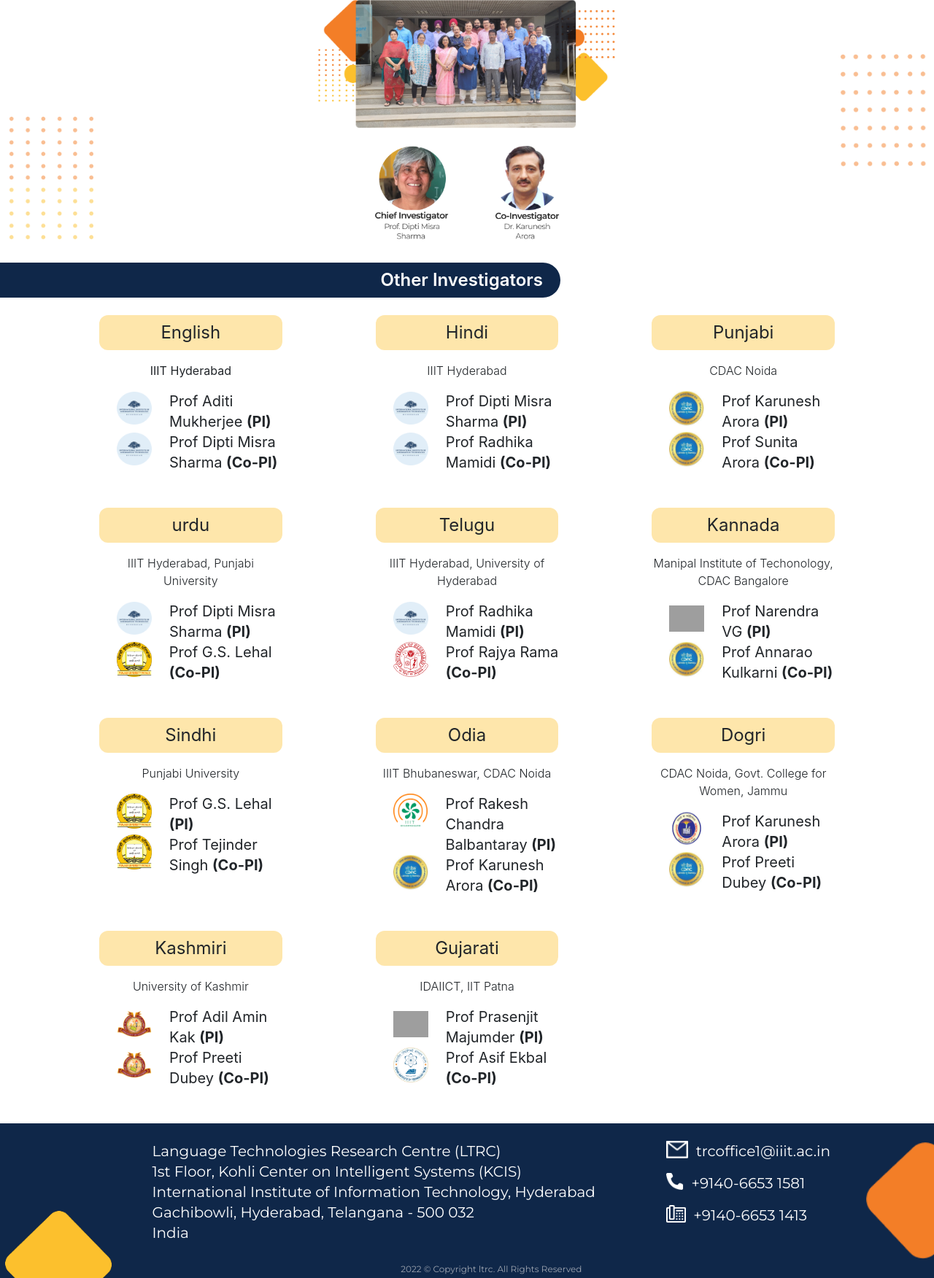
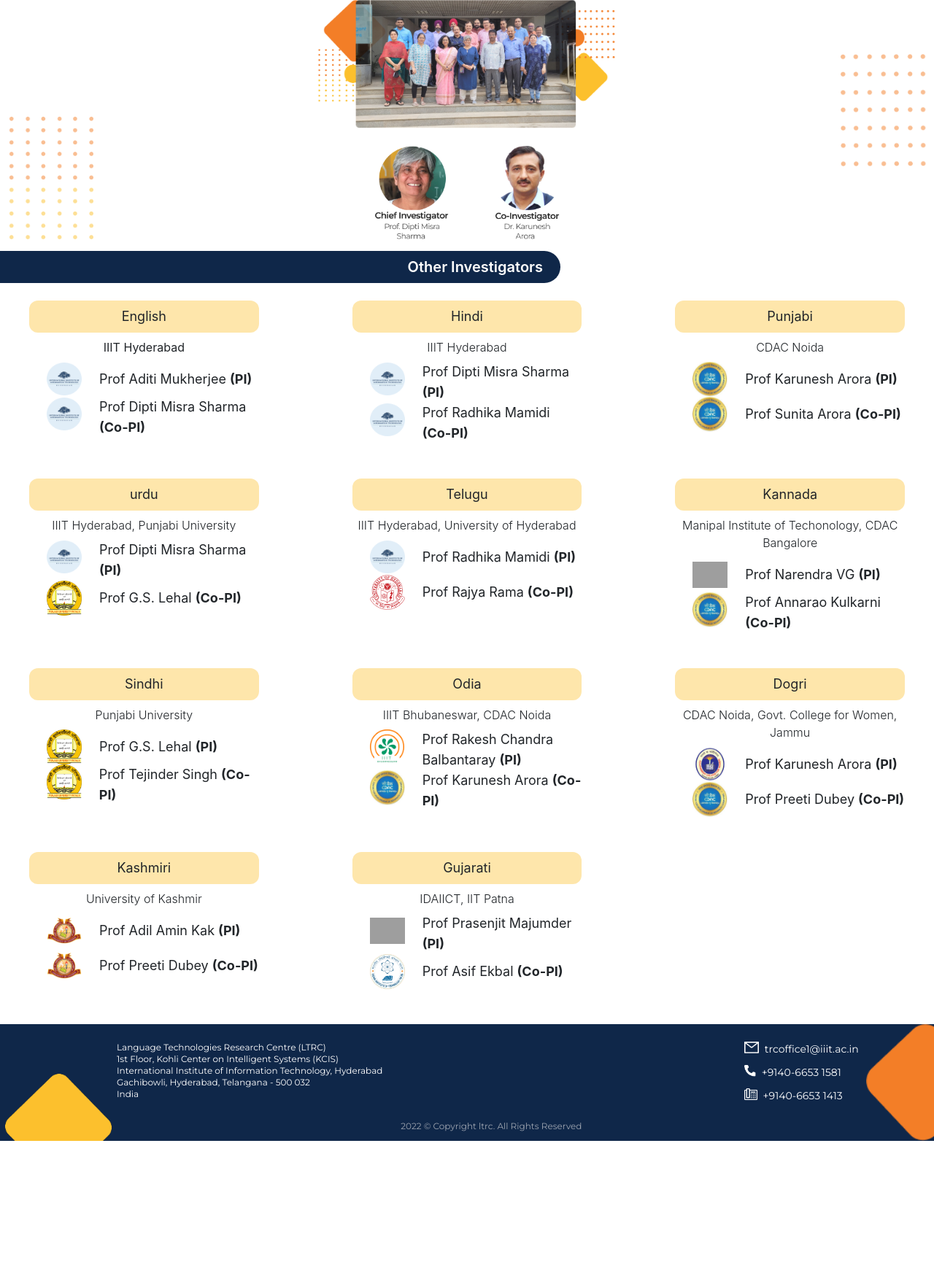
Before and after one commit to IIITH-Product-Labs/leaderboard, a Flask app: page /consortium in a window 1280 px wide. Shown: the part 142-1894 px from the top of the page at 73% size. After the commit the page ends 1706 px from the top, so only its background shows below. Run offline with Flask 2, Linux system fonts and the light colour scheme; some libraries are stand-ins or nearby versions; grey boxes are pictures that could not be loaded.

Commit message:
changed text sizes, footer

```diff
--- a/templates/consortium.html
+++ b/templates/consortium.html
@@ -119,10 +119,10 @@
         >
       </div>
     </div>
-       <!-- navbarrr endd -->
+       <!-- navbar endd -->
 
 
-    <div class="flex items-end  md:mb-8 ">
+    <div class="flex items-end  md:mb-4 ">
       <div class="flex:none">
         <img class="w-32 opacity-50" src="{{url_for('static',filename='g72.png')}}">
       </div>
@@ -136,23 +136,26 @@
         <img class="w-32 opacity-50" src="{{url_for('static',filename='grp1.png')}}">
       </div>
     </div>
-    <div class="bg-DarkBlue text-Montserrat md:w-3/5 w-3/4 pr-6 p-2  mt-2 text-right rounded-r-full text-white md:text-2xl text-l  ">
+    <div
+      class="bg-DarkBlue text-Montserrat md:w-3/5 w-3/4 pr-6 p-2 mt-2 text-right rounded-r-full text-white md:text-xl text-lg  ">
       <text class="  sm:p-4 font-semibold  ">Other Investigators</text>
     </div>
 
-    <div class=" grid  lg:grid-cols-3 lg:mx-24  md:grid-cols-2 sm:grid-col  mt-6 mb-12 gap-12"  >
+
+    <div class=" max-w-7xl mx-auto grid  lg:grid-cols-3   md:grid-cols-2 sm:grid-col  mt-6 mb-12 lg:gap-12 md:gap-8  gap-2"  >
 
             <div class=" flex-col items-center text-left mx-10     " >
               <div class=" p-2 bg-Yellow  text-center rounded-xl ">
-                <p class="text-bold font-normal text-2xl ">English</p>
+                <p class="text-bold font-normal md:text-lg text-md ">English</p>
               </div>
-                <p class="text-l font-lighter text-center my-3">IIIT Hyderabad</p>
+                <p class="text-md font-lighter text-center my-2">IIIT Hyderabad</p>
               <div class=" flex item-center  ">
-                <img class="w-12 h-12 object-contain mx-4" src="{{url_for('static',filename='Group 45.png')}}"><p class="text-xl my-auto ">Prof Aditi Mukherjee <b>(PI)</b></p>
+                <img class="w-12 h-12 object-contain mx-4" src="{{url_for('static',filename='Group 45.png')}}">
+                <p class="text-lg my-auto ">Prof Aditi Mukherjee <b>(PI)</b></p>
               </div>
               <div class="flex s">
                 <img class="w-12 h-12 object-contain mx-4" src="{{url_for('static',filename='Group 45.png')}}">
-                <p class="text-xl my-auto ">Prof Dipti Misra Sharma <b>(Co-PI)</b></p>
+                <p class="text-lg  my-auto ">Prof Dipti Misra Sharma <b>(Co-PI)</b></p>
               </div>
             </div>
 
@@ -160,171 +163,192 @@
 
             <div class=" flex-col items-center text-left mx-10  " >
               <div class=" p-2 bg-Yellow  text-center rounded-xl ">
-                <p class="text-semibold text-2xl ">Hindi</p>
+                <p class="text-semibold text-lg ">Hindi</p>
               </div>
-                <p class="text-l font-light text-center my-3">IIIT Hyderabad</p>
+                <p class="text-md font-light text-center my-2">IIIT Hyderabad</p>
               <div class=" flex item-center  ">
                 <img class="w-12 h-12 object-contain mx-4" src="{{url_for('static',filename='Group 45.png')}}">
-                <p class="text-xl my-auto ">Prof Dipti Misra Sharma <b>(PI)</b></p>
+                <p class="text-lg my-auto ">Prof Dipti Misra Sharma <b>(PI)</b></p>
               </div>
               <div class="flex s">
                 <img class="w-12 h-12 object-contain mx-4" src="{{url_for('static',filename='Group 45.png')}}">
-                <p class="text-xl my-auto ">Prof Radhika Mamidi <b>(Co-PI)</b></p>
+                <p class="text-lg my-auto ">Prof Radhika Mamidi <b>(Co-PI)</b></p>
               </div>
             </div>
+
+
             <div class=" flex-col items-center text-left mx-10   " >
               <div class=" p-2 bg-Yellow  text-center rounded-xl ">
-                <p class="text-semibold text-2xl ">Punjabi</p>
+                <p class="text-semibold text-lg ">Punjabi</p>
               </div>
-                <p class="text-l font-light text-center my-3">CDAC Noida</p>
+                <p class="text-md font-light text-center my-2">CDAC Noida</p>
               <div class=" flex item-center  ">
                 <img class="w-12 h-12 object-contain mx-4" src="{{url_for('static',filename='CDAC2.png')}}">
-                <p class="text-xl my-auto ">Prof Karunesh Arora <b>(PI)</b></p>
+                <p class="text-lg my-auto ">Prof Karunesh Arora <b>(PI)</b></p>
               </div>
               <div class="flex s">
                 <img class="w-12 h-12 object-contain mx-4" src="{{url_for('static',filename='CDAC2.png')}}">
-                <p class="text-xl my-auto ">Prof Sunita Arora <b>(Co-PI)</b></p>
+                <p class="text-lg my-auto ">Prof Sunita Arora <b>(Co-PI)</b></p>
               </div>
             </div>
 
             <div class=" flex-col items-center text-left mx-10  " >
               <div class=" p-2 bg-Yellow  text-center rounded-xl ">
-                <p class="text-semibold text-2xl ">urdu</p>
+                <p class="text-semibold text-lg ">urdu</p>
               </div>
-                <p class="text-l font-light text-center my-3">IIIT Hyderabad, Punjabi University</p>
+                <p class="text-md font-light text-center my-2">IIIT Hyderabad, Punjabi University</p>
               <div class=" flex item-center  ">
                 <img class="w-12 h-12 object-contain mx-4" src="{{url_for('static',filename='Group 45.png')}}">
-                <p class="text-xl my-auto ">Prof Dipti Misra Sharma <b>(PI)</b></p>
+                <p class="text-lg my-auto ">Prof Dipti Misra Sharma <b>(PI)</b></p>
               </div>
               <div class="flex s">
                 <img class="w-12 h-12 object-contain mx-4" src="{{url_for('static',filename='punjabi_university.png')}}">
-                <p class="text-xl my-auto ">Prof G.S. Lehal <b>(Co-PI)</b></p>
+                <p class="text-lg my-auto ">Prof G.S. Lehal <b>(Co-PI)</b></p>
               </div>
             </div>
+
+
             <div class=" flex-col items-center text-left   mx-10 " >
               <div class=" p-2 bg-Yellow  text-center rounded-xl">
-                <p class="text-semibold text-2xl ">Telugu</p>
+                <p class="text-semibold text-lg ">Telugu</p>
               </div>
-                <p class="text-l font-light text-center my-3">IIIT Hyderabad, University of Hyderabad</p>
+                <p class="text-md font-light text-center my-2">IIIT Hyderabad, University of Hyderabad</p>
               <div class=" flex item-center  ">
                 <img class="w-12 h-12 object-contain mx-4" src="{{url_for('static',filename='Group 45.png')}}">
-                <p class="text-xl my-auto ">Prof Radhika Mamidi <b>(PI)</b></p>
+                <p class="text-lg my-auto ">Prof Radhika Mamidi <b>(PI)</b></p>
               </div>
               <div class="flex s">
                 <img class="w-12 h-12 object-contain mx-4" src="{{url_for('static',filename='uoh.png')}}">
-                <p class="text-xl my-auto ">Prof Rajya Rama <b>(Co-PI)</b></p>
+                <p class="text-lg my-auto ">Prof Rajya Rama <b>(Co-PI)</b></p>
               </div>
             </div>
+
+
             <div class=" flex-col items-center text-left mx-10  " >
               <div class=" p-2 bg-Yellow  text-center rounded-xl ">
-                <p class="text-semibold text-2xl ">Kannada</p>
+                <p class="text-semibold text-lg ">Kannada</p>
               </div>
-                <p class="text-l font-light text-center my-3">Manipal Institute of Techonology, CDAC Bangalore</p>
+                <p class="text-md font-light text-center my-2">Manipal Institute of Techonology, CDAC Bangalore</p>
               <div class=" flex item-center  ">
                 <img class="w-12 h-12 object-contain mx-4" src="{{url_for('static',filename='Manipal.png')}}">
-                <p class="text-xl my-auto ">Prof Narendra VG <b>(PI)</b></p>
+                <p class="text-lg my-auto ">Prof Narendra VG <b>(PI)</b></p>
               </div>
               <div class="flex s">
                 <img class="w-12 h-12 object-contain mx-4" src="{{url_for('static',filename='CDAC2.png')}}">
-                <p class="text-xl my-auto ">Prof Annarao Kulkarni <b>(Co-PI)</b></p>
+                <p class="text-lg my-auto ">Prof Annarao Kulkarni <b>(Co-PI)</b></p>
               </div>
             </div>
 
             <div class=" flex-col items-center text-left  mx-10 " >
               <div class=" p-2 bg-Yellow  text-center rounded-xl ">
-                <p class="text-semibold text-2xl ">Sindhi</p>
+                <p class="text-semibold text-lg ">Sindhi</p>
               </div>
-                <p class="text-l font-light text-center my-3">Punjabi University</p>
+                <p class="text-md font-light text-center my-2">Punjabi University</p>
               <div class=" flex item-center  ">
                 <img class="w-12 h-12 object-contain mx-4" src="{{url_for('static',filename='punjabi_university.png')}}">
-                <p class="text-xl my-auto ">Prof G.S. Lehal <b>(PI)</b></p>
+                <p class="text-lg my-auto ">Prof G.S. Lehal <b>(PI)</b></p>
               </div>
               <div class="flex s">
                 <img class="w-12 h-12 object-contain mx-4" src="{{url_for('static',filename='punjabi_university.png')}}">
-                <p class="text-xl my-auto ">Prof Tejinder Singh <b>(Co-PI)</b></p>
+                <p class="text-lg my-auto ">Prof Tejinder Singh <b>(Co-PI)</b></p>
               </div>
             </div>
+
+
             <div class=" flex-col items-center text-left mx-10  " >
               <div class=" p-2 bg-Yellow  text-center rounded-xl ">
-                <p class="text-semibold text-2xl ">Odia</p>
+                <p class="text-semibold text-lg ">Odia</p>
               </div>
-                <p class="text-l font-light text-center my-3">IIIT Bhubaneswar, CDAC Noida</p>
+                <p class="text-md font-light text-center my-2">IIIT Bhubaneswar, CDAC Noida</p>
               <div class=" flex item-center  ">
                 <img class="w-12 h-12 object-contain mx-4" src="{{url_for('static',filename='iiit b.png')}}">
-                <p class="text-xl my-auto ">Prof Rakesh Chandra Balbantaray <b>(PI)</b></p>
+                <p class="text-lg my-auto ">Prof Rakesh Chandra Balbantaray <b>(PI)</b></p>
               </div>
               <div class="flex s">
                 <img class="w-12 h-12 object-contain mx-4" src="{{url_for('static',filename='CDAC2.png')}}">
-                <p class="text-xl my-auto ">Prof Karunesh Arora <b>(Co-PI)</b></p>
+                <p class="text-lg my-auto ">Prof Karunesh Arora <b>(Co-PI)</b></p>
               </div>
             </div>
+
+
             <div class=" flex-col items-center text-left  mx-10 " >
               <div class=" p-2 bg-Yellow  text-center rounded-xl ">
-                <p class="text-semibold text-2xl ">Dogri</p>
+                <p class="text-semibold text-lg ">Dogri</p>
               </div>
-                <p class="text-l font-light text-center my-3">CDAC Noida, Govt. College for Women, Jammu</p>
+                <p class="text-md font-light text-center my-2">CDAC Noida, Govt. College for Women, Jammu</p>
               <div class=" flex item-center  ">
                 <img class="w-12 h-12 object-contain mx-4" src="{{url_for('static',filename='GCW.png')}}">
-                <p class="text-xl my-auto ">Prof Karunesh Arora <b>(PI)</b></p>
+                <p class="text-lg my-auto ">Prof Karunesh Arora <b>(PI)</b></p>
               </div>
               <div class="flex s">
                 <img class="w-12 h-12 object-contain mx-4" src="{{url_for('static',filename='CDAC2.png')}}">
-                <p class="text-xl my-auto ">Prof Preeti Dubey <b>(Co-PI)</b></p>
+                <p class="text-lg my-auto ">Prof Preeti Dubey <b>(Co-PI)</b></p>
               </div>
             </div>
+
+
             <div class=" flex-col items-center text-left  mx-10 " >
               <div class=" p-2 bg-Yellow  text-center rounded-xl ">
-                <p class="text-semibold text-2xl ">Kashmiri</p>
+                <p class="text-semibold text-lg ">Kashmiri</p>
               </div>
-                <p class="text-l font-light text-center my-3">University of Kashmir</p>
+                <p class="text-md font-light text-center my-2">University of Kashmir</p>
               <div class=" flex item-center  ">
                 <img class="w-12 h-12 object-contain mx-4" src="{{url_for('static',filename='uok.png')}}">
-                <p class="text-xl my-auto ">Prof Adil Amin Kak <b>(PI)</b></p>
+                <p class="text-lg my-auto ">Prof Adil Amin Kak <b>(PI)</b></p>
               </div>
               <div class="flex s">
                 <img class="w-12 h-12 object-contain mx-4" src="{{url_for('static',filename='uok.png')}}">
-                <p class="text-xl my-auto ">Prof Preeti Dubey <b>(Co-PI)</b></p>
+                <p class="text-lg my-auto ">Prof Preeti Dubey <b>(Co-PI)</b></p>
               </div>
             </div>
+
+
             <div class=" flex-col items-center text-left  mx-10 " >
               <div class=" p-2 bg-Yellow  text-center rounded-xl ">
-                <p class="text-semibold text-2xl ">Gujarati</p>
+                <p class="text-semibold text-lg ">Gujarati</p>
               </div>
-                <p class="text-l font-light text-center my-3">IDAIICT, IIT Patna</p>
+                <p class="text-md font-light text-center my-2">IDAIICT, IIT Patna</p>
               <div class=" flex item-center  ">
                 <img class="w-12 h-12 object-contain mx-4" src="{{url_for('static',filename='DAIICT.png')}}">
-                <p class="text-xl my-auto ">Prof Prasenjit Majumder <b>(PI)</b></p>
+                <p class="text-lg my-auto ">Prof Prasenjit Majumder <b>(PI)</b></p>
               </div>
               <div class="flex s">
                 <img class="w-12 h-12 object-contain mx-4" src="{{url_for('static',filename='patna.png')}}">
-                <p class="text-xl my-auto ">Prof Asif Ekbal <b>(Co-PI)</b></p>
+                <p class="text-lg my-auto ">Prof Asif Ekbal <b>(Co-PI)</b></p>
               </div>
             </div>
+
+
           </div>
     </div>
       <div class=" text-white bg-DarkBlue   font-body flex   justify-between ">
-      <img class="flex-none lg:w-40 md:w-24  w-16 h-auto mt-auto" src="{{url_for('static',filename='Rectangle 2.png')}}"/>
-      <div class="flex-row font-body flex-grow">
-        <div class="flex sm:flex-row flex-col   justify-between   content-left   lg:text-xl md:text-s text-xs    ">
-          <div class="   sm:my-8  my-4    break-normal sm:mx-0  mx-auto">Language Technologies Research Centre (LTRC)<br>1st Floor, Kohli Center on Intelligent Systems (KCIS)<br> International Institute of Information Technology, Hyderabad <br>Gachibowli, Hyderabad, Telangana - 500 032<br> India
+        <img class="flex-none lg:w-40 md:w-24  w-16 h-auto mt-auto" src="{{url_for('static',filename='Rectangle 2.png')}}" />
+        <div class="flex-row  font-body flex-grow">
+          <div class="flex flex-end sm:flex-row flex-col   justify-between   content-left   lg:text-md md:text-s text-xs    ">
+            <div class="   sm:my-8  my-4    break-normal sm:mx-0  ">Language Technologies Research Centre (LTRC)<br>1st
+              Floor, Kohli Center on Intelligent Systems (KCIS)<br> International Institute of Information Technology,
+              Hyderabad <br>Gachibowli, Hyderabad, Telangana - 500 032<br> India
             </div>
-          <div class=" content-left  sm:my-8  my-4 sm:mx-0  mx-auto ">
-            <div class=" ml-0 lg:mx-12 mx-0 text-xs lg:text-xl md:text-s flex  h-4  ">
-              <img class="m md:h-6 w-auto  h-2 my-auto " src="{{url_for('static',filename='msg-icon.png')}}"> &nbsp;   trcoffice1@iiit.ac.in
+            <div class=" content-left  sm:my-8  my-4 sm:mx-0  ">
+              <div class=" ml-0 lg:mx-12 mx-0 text-xs lg:text-md md:text-sm flex  h-4  ">
+                <img class="m md:h-4 w-auto  h-2 my-auto " src="{{url_for('static',filename='msg-icon.png')}}"> &nbsp;
+                trcoffice1@iiit.ac.in
               </div>
               <br>
-            <div class=" ml-0 lg:mx-8 text-xs lg:text-xl md:text-s flex  h-4 ">
-              <img class="m md:h-6 w-auto  h-2 my-auto " src="{{url_for('static',filename='call-icon.png')}}"> &nbsp;   +9140-6653 1581
+              <div class=" ml-0 lg:mx-8 text-xs lg:text-md md:text-sm flex  h-4 ">
+                <img class="m md:h-4 w-auto  h-2 my-auto " src="{{url_for('static',filename='call-icon.png')}}"> &nbsp;
+                +9140-6653 1581
               </div>
               <br>
-            <text class=" ml-0  lg:mx-8 text-xs lg:text-xl md:text-s flex  h-4 ">
-              <img class="m md:h-6 w-auto  h-2 my-auto " src="{{url_for('static',filename='tele-icon.png')}}">&nbsp; +9140-6653 1413
+              <text class=" ml-0  lg:mx-8 text-xs lg:text-md md:text-sm flex  h-4 ">
+                <img class="m md:h-4 w-auto  h-2 my-auto " src="{{url_for('static',filename='tele-icon.png')}}">&nbsp;
+                +9140-6653 1413
               </text>
             </div>
           </div>
           <div class="flex-none text-center text-gray-400 text-xs my-1"> 2022 © Copyright ltrc. All Rights Reserved</div>
         </div>
-      <img class="flex-none   my-auto  lg:h-40 h-24    " src="{{url_for('static',filename='Rectangle 1780.png')}}"/>
+        <img class="flex-none   my-auto  lg:h-40 h-24    " src="{{url_for('static',filename='Rectangle 1780.png')}}" />
       </div>
 
 
--- a/templates/leaderboard.html
+++ b/templates/leaderboard.html
@@ -131,7 +131,7 @@
         </div>
       </div>
       <div class=" max-w-7xl sm:mx-auto  mx-4  flex flex-col    overflow-x-auto font-body ">
-        <div id="mx-auto sm:text-2xl  text-xs break-normal  ">
+        <div id="mx-auto sm:text-xl  text-xs break-normal  ">
             <table class="mx-auto text-center " >
                 <tr style="height:45px; " class=" mt-10 " >
                     <th style="width:3%"   class=" mx-2  table-heading"></th>
```
Also changed, not shown: templates/about.html (+26 -21 lines), templates/objective.html (+73 -57 lines). Lines whose indentation alone changed are shown as unchanged.
